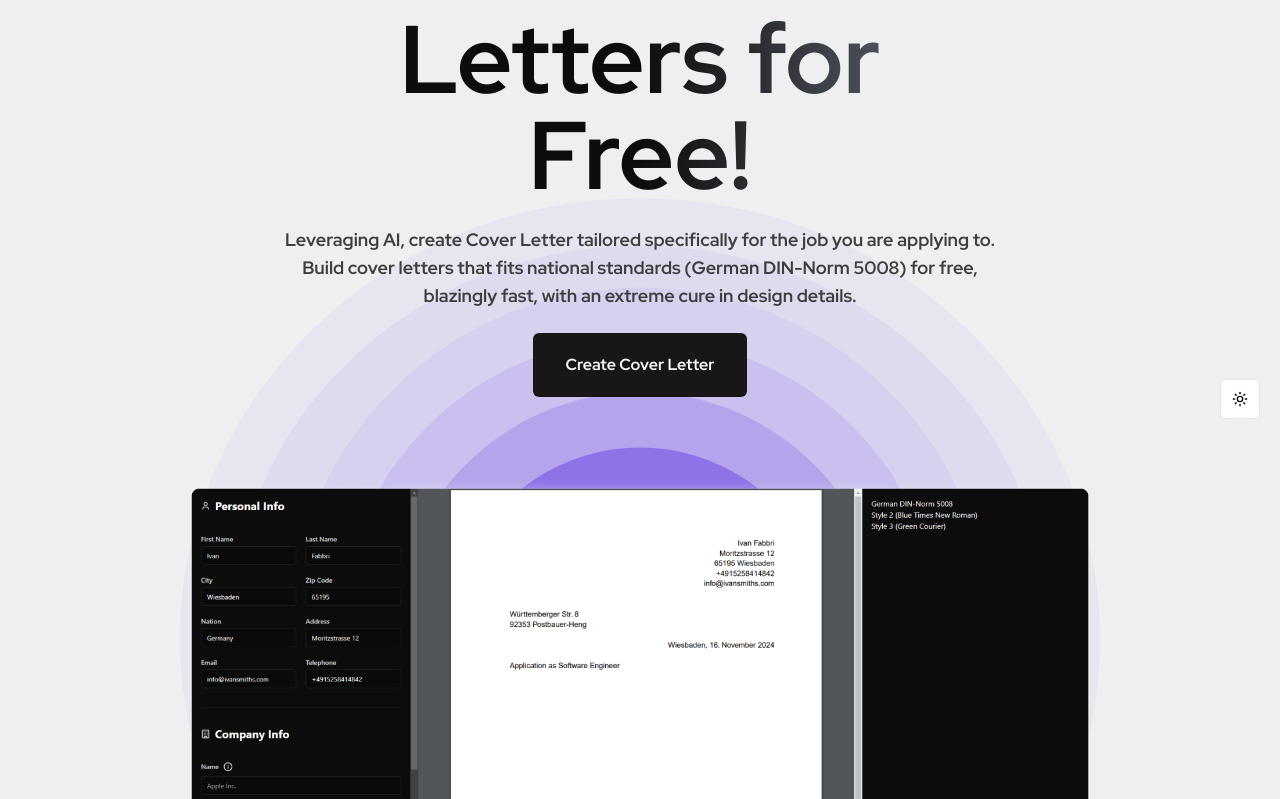
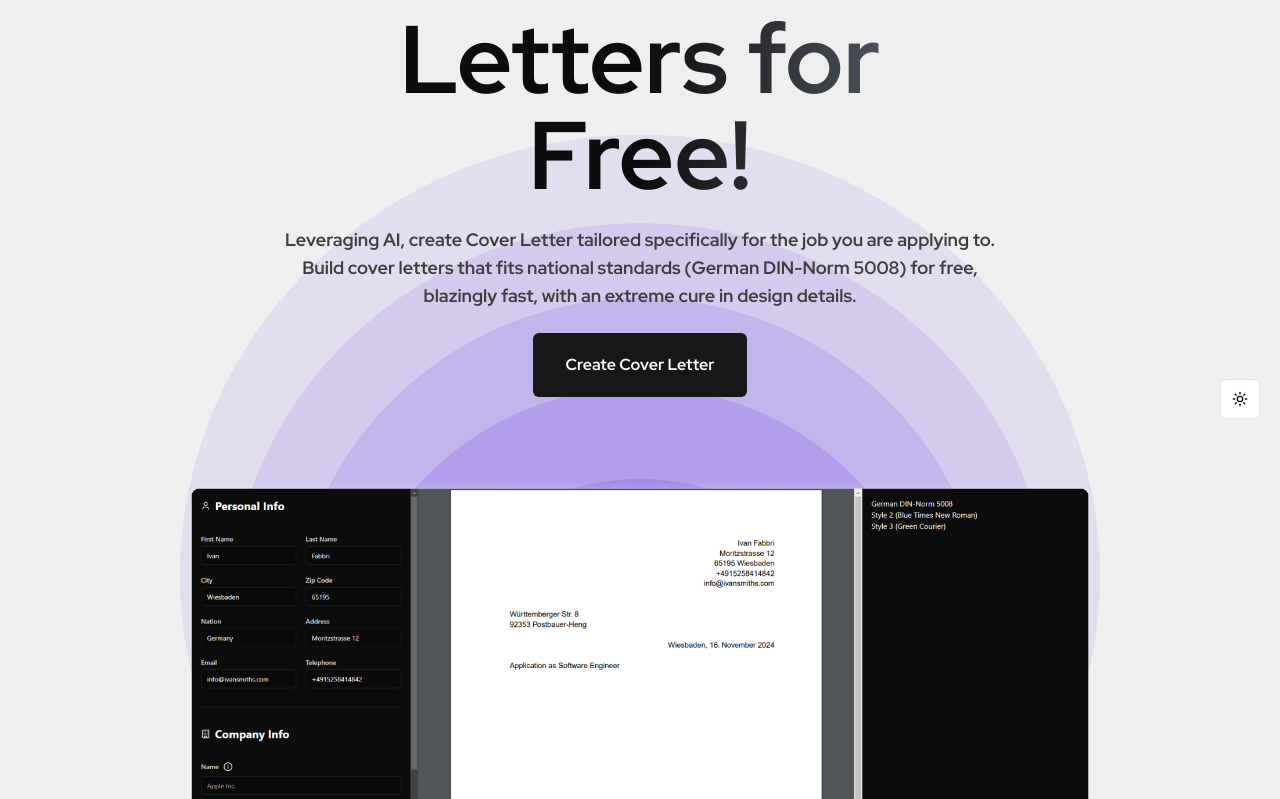
Before and after one commit to IvanSmiths/cover-letter-builder-pro, a Next.js app: page / in a window 1280 px wide. Shown: the part 361-1160 px from the top of the page. Built offline with nearby package versions, Linux system fonts and the light colour scheme.

Commit message:
add new bg image

```diff
--- a/components/home/header/HeaderImage.tsx
+++ b/components/home/header/HeaderImage.tsx
@@ -2,8 +2,8 @@ const HeaderImage = () => {
   return (
     <div className="relative w-full">
       <img
-        className="absolute left-1/2 top-[36%] z-0 w-full -translate-x-1/2 -translate-y-1/2 transform"
-        src="/background.svg"
+        className="absolute left-1/2 top-[30%] z-0 w-full -translate-x-1/2 -translate-y-1/2 transform"
+        src="/background-2.svg"
         alt="background"
       />
       <img
--- a/components/home/header/HeaderText.tsx
+++ b/components/home/header/HeaderText.tsx
@@ -19,7 +19,7 @@ const HeaderText = ({ title, paragraph, isHero }: HeaderProps) => {
         {title}
       </h1>
       <p
-        className={` ${isHero ? "font-semibold text-dark dark:text-light" : ""} 3xl:text-2xl text-center text-darkSecondary dark:text-lightSecondary md:text-lg 2xl:px-large`}
+        className={` ${isHero ? "font-semibold text-dark dark:text-light" : "2xl:px-xxlarge"} 3xl:text-2xl text-center text-darkSecondary dark:text-lightSecondary md:text-lg 2xl:px-large`}
       >
         {paragraph}
       </p>
```
Also changed, not shown: public/background-2.svg (added).
